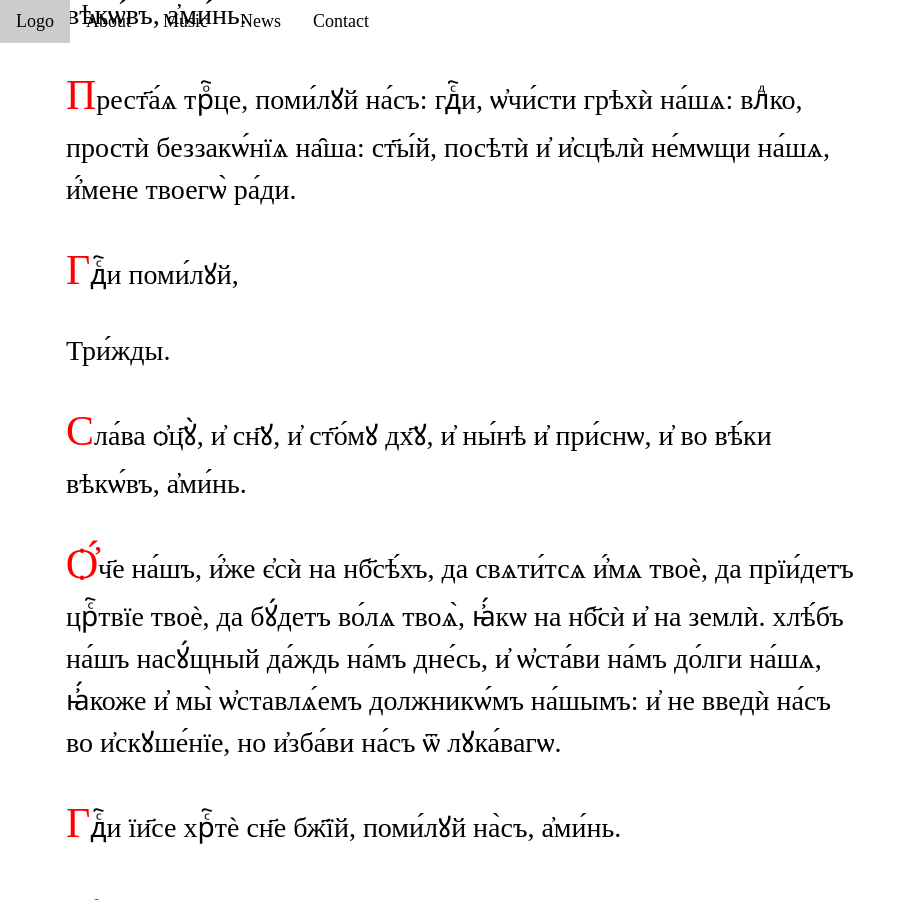
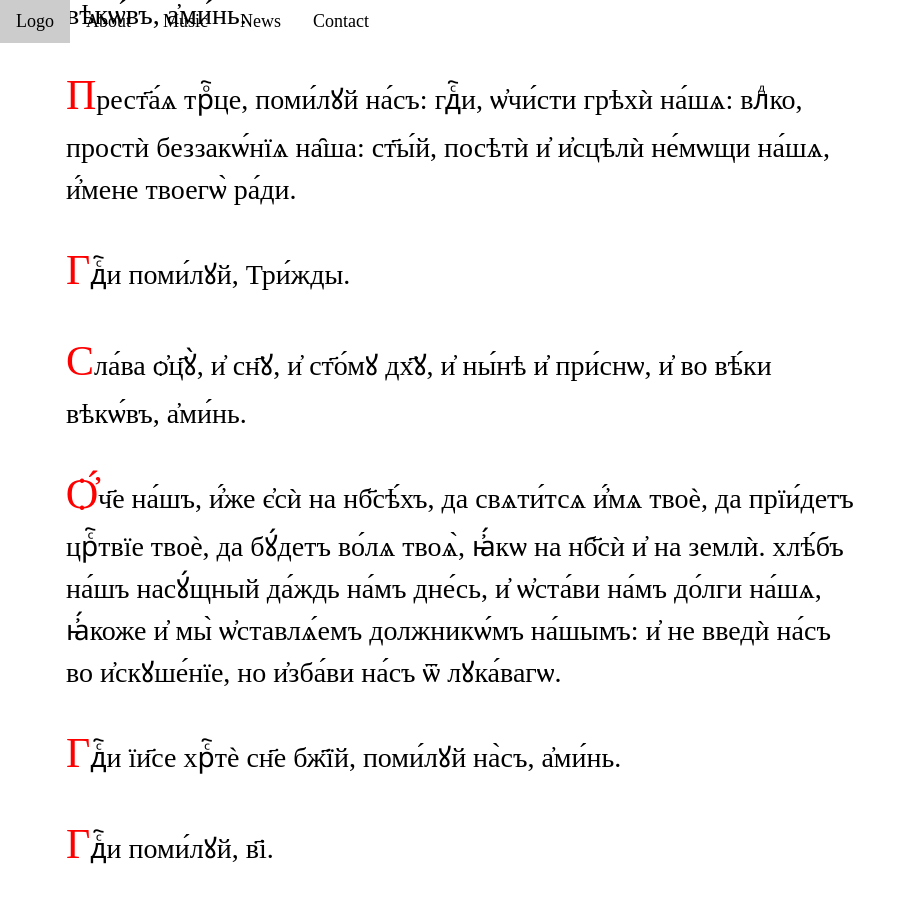
Before and after one commit to markjville/markjville.github.io, a Jekyll site: the page built from index.md, in a window 1280 px wide and 900 px high, scrolled down 745 px. Shown: the whole window, without its empty margins (0-916 px from the left). Built offline with Jekyll 4.4.1, drawn with Linux system fonts in a browser that asks for light colours; some web fonts are replaced; comment, search, counter and statistics services are not loaded; our own code applies the rules of GitHub Pages for plain Markdown files.

Commit message:
Update default.html

```diff
--- a/_layouts/default.html
+++ b/_layouts/default.html
@@ -42,7 +42,7 @@ p::first-letter {
 <p>Цр҃ю̀ нбⷭ҇ный, ᲂу҆тѣ́шителю, дш҃е и҆́стины, и҆́же вездѣ̀ сы́й, и҆ всѧ̑ и҆сполнѧ́ѧй, сокро́вище бл҃ги́хъ и҆ жи́зни пода́телю, прїидѝ и҆ всели́сѧ въ ны̀, и҆ ѡ҆чи́сти ны̀ ѿ всѧ́кїѧ скве́рны, и҆ сп҃сѝ бл҃же, дꙋ́шы на́шѧ. 	Ст҃ы́й бж҃е, ст҃ы́й крѣ́пкїй, ст҃ы́й безсме́ртный, поми́лꙋй на́съ. Три́жды.</p>
 <p>Сла́ва ѻ҆ц҃ꙋ̀, и҆ сн҃ꙋ, и҆ ст҃о́мꙋ дх҃ꙋ, и҆ ны́нѣ и҆ при́снѡ, и҆ во вѣ́ки вѣкѡ́въ, а҆ми́нь.</p>
 <p>Прест҃а́ѧ трⷪ҇це, поми́лꙋй на́съ: гдⷭ҇и, ѡ҆чи́сти грѣхѝ на́шѧ: влⷣко, простѝ беззакѡ́нїѧ на̑ша: ст҃ы́й, посѣтѝ и҆ и҆сцѣлѝ не́мѡщи на́шѧ, и҆́мене твоегѡ̀ ра́ди.</p>
-<p>Гдⷭ҇и поми́лꙋй, </p> <p"color: red;font-size: 75%;">Три́жды.</p>
+<p>Гдⷭ҇и поми́лꙋй, <style="font-size: 75%;color: red;">Три́жды.</p>
 <p>Сла́ва ѻ҆ц҃ꙋ̀, и҆ сн҃ꙋ, и҆ ст҃о́мꙋ дх҃ꙋ, и҆ ны́нѣ и҆ при́снѡ, и҆ во вѣ́ки вѣкѡ́въ, а҆ми́нь.</p>
 <p>Ѻ҆́ч҃е на́шъ, и҆́же є҆сѝ на нб҃сѣ́хъ, да свѧти́тсѧ и҆́мѧ твоѐ, да прїи́детъ црⷭ҇твїе твоѐ, да бꙋ́детъ во́лѧ твоѧ̀, ꙗ҆́кѡ на нб҃сѝ и҆ на землѝ. хлѣ́бъ на́шъ насꙋ́щный да́ждь на́мъ дне́сь, и҆ ѡ҆ста́ви на́мъ до́лги на́шѧ, ꙗ҆́коже и҆ мы̀ ѡ҆ставлѧ́емъ должникѡ́мъ на́шымъ: и҆ не введѝ на́съ во и҆скꙋше́нїе, но и҆зба́ви на́съ ѿ лꙋка́вагѡ.</p>
 <p>Гдⷭ҇и їи҃се хрⷭ҇тѐ сн҃е бж҃їй, поми́лꙋй на̀съ, а҆ми́нь.</p>
```
